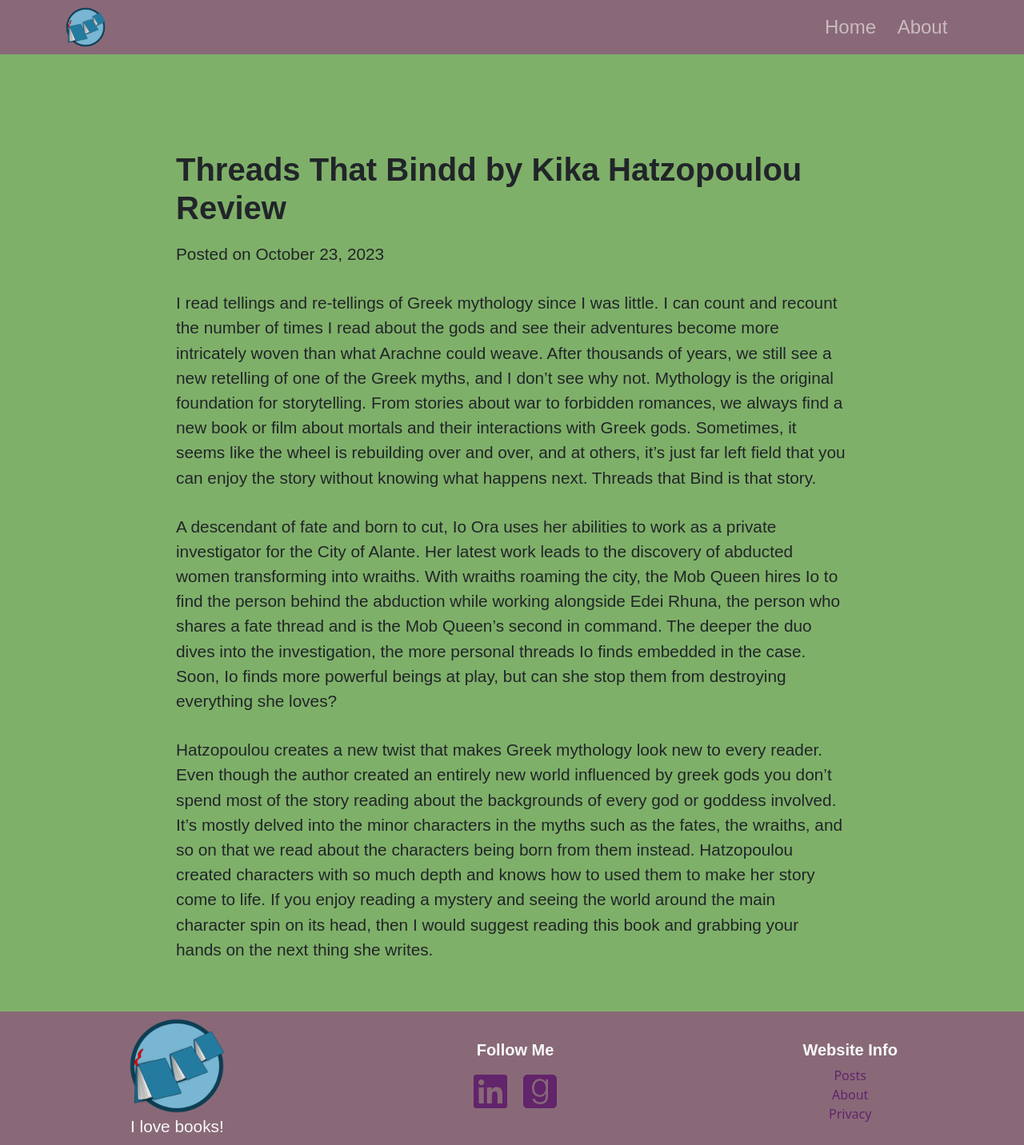
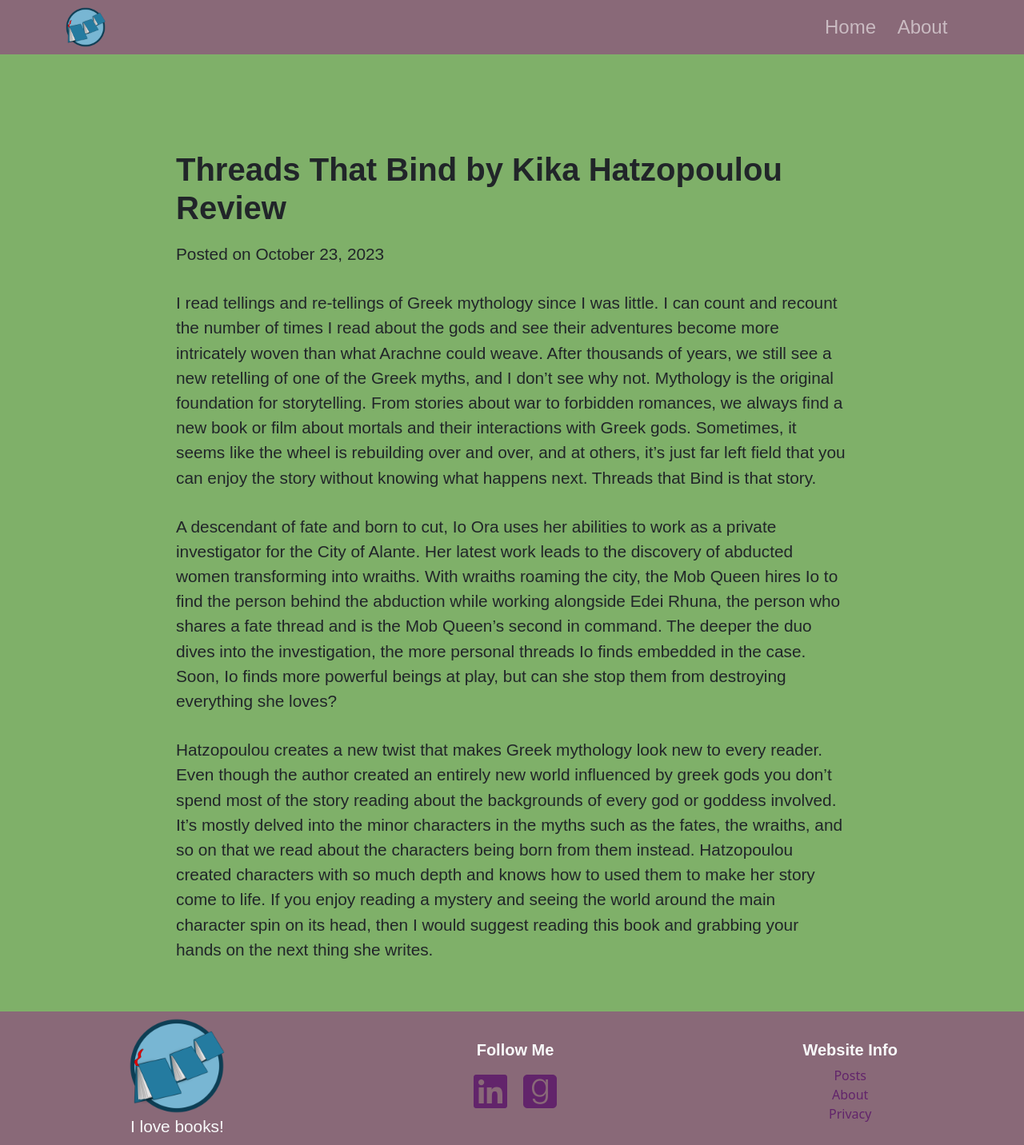
Before and after one commit to CGitHubJ/CGitHubJ.github.io, a Jekyll site: the page built from _posts/2023-10-23-thread-bind.md, in a window 1280 px wide. Shown: the whole page at 80% size. Built offline with Jekyll 4.4.1, drawn with Linux system fonts in a browser that asks for light colours; nearby versions of some CDN libraries; some web fonts are replaced; some of the changed lines change nothing that is shown.

Commit message:
threads Updates to metadata

```diff
--- a/_posts/2023-10-23-thread-bind.md
+++ b/_posts/2023-10-23-thread-bind.md
@@ -1,16 +1,17 @@
 ---
 layout: post
-title: Threads That Bindd by Kika Hatzopoulou Review
+title: Threads That Bind by Kika Hatzopoulou Review
 date: 2023-10-23 10:41:50
 categories: review
 permalink: threads-that-bind
 imgUrl: threads-that-bind.png
-description: Threads that bind.
+description: No More Retellings
 keywords:
   - threads
   - bind
   - magic
   - Kika
+  - Greek
 ---
 I read tellings and re-tellings of Greek mythology since I was little. I can count and recount the number of times I read about the gods and see their adventures become more intricately woven than what Arachne could weave. After thousands of years, we still see a new retelling of one of the Greek myths, and I don’t see why not. Mythology is the original foundation for storytelling. From stories about war to forbidden romances, we always find a new book or film about mortals and their interactions with Greek gods. Sometimes, it seems like the wheel is rebuilding over and over, and at others, it’s just far left field that you can enjoy the story without knowing what happens next. Threads that Bind is that story.
 
```
